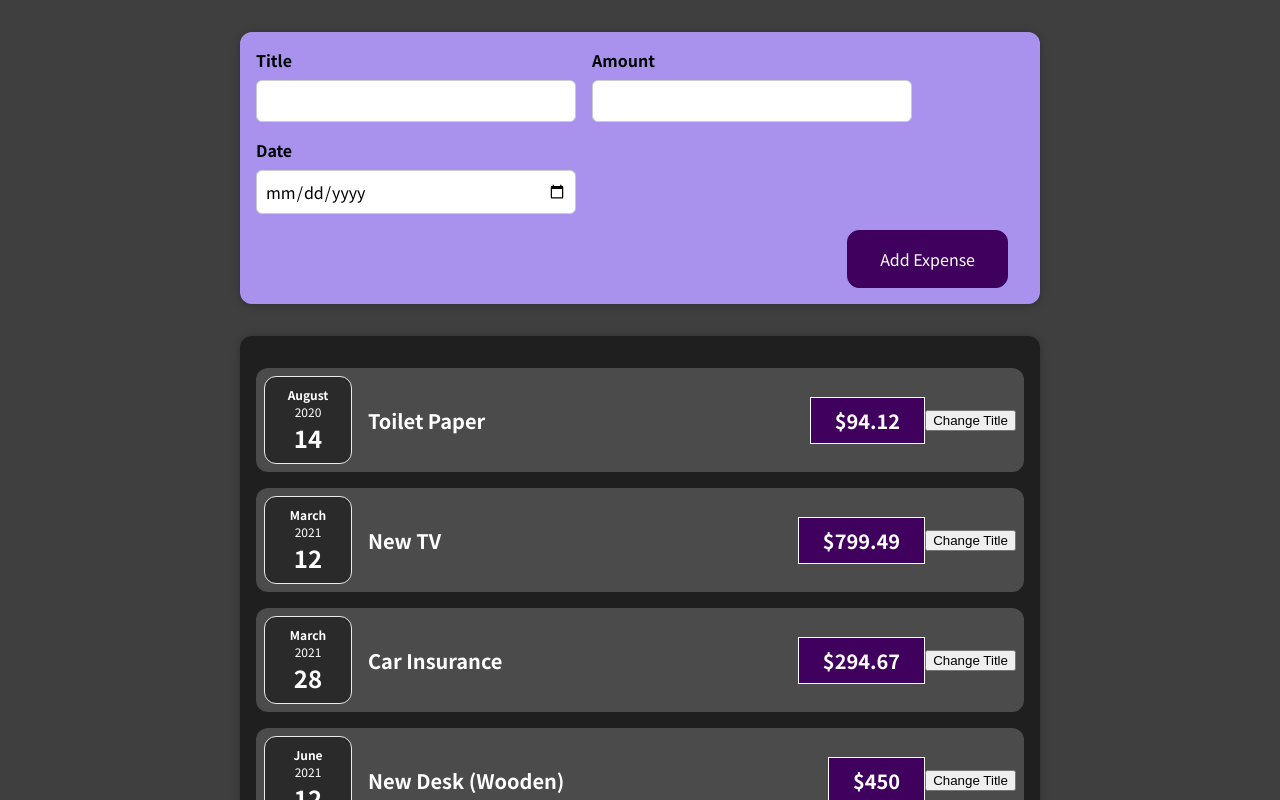
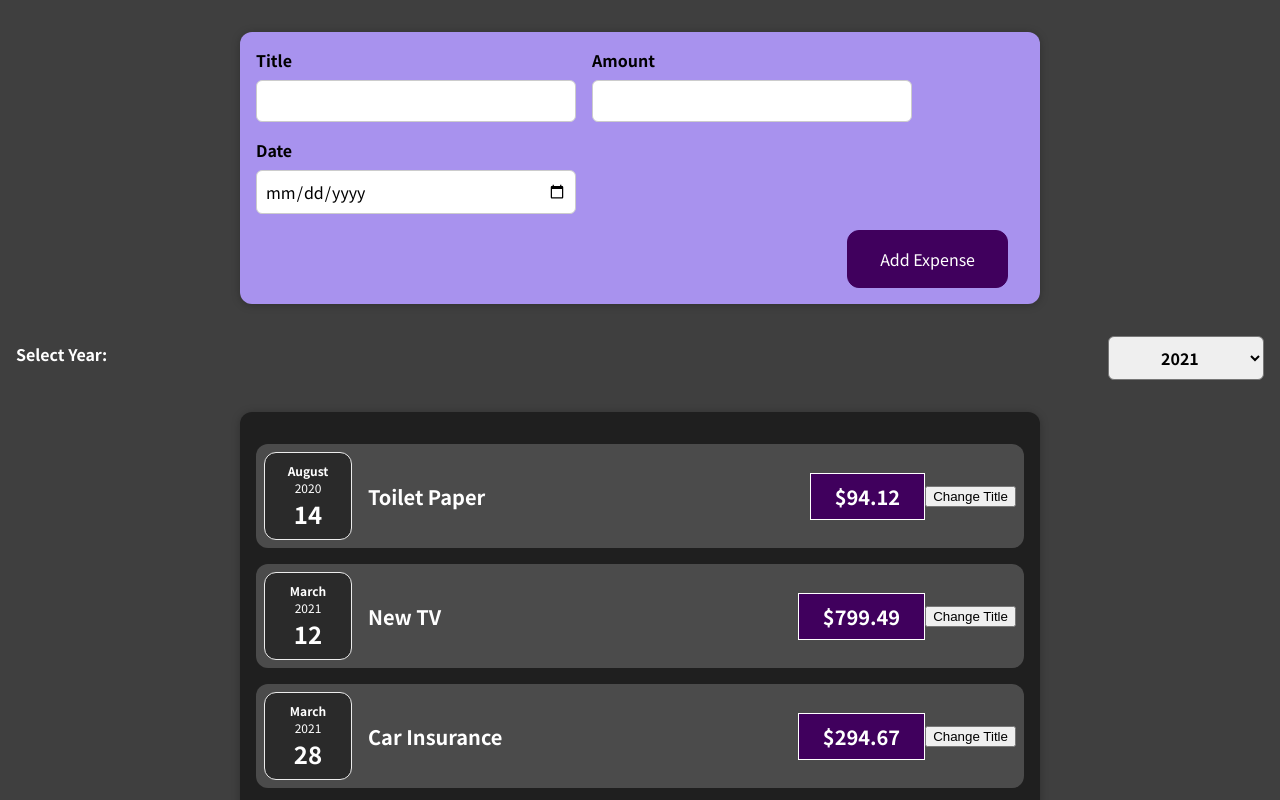
Before and after one commit to aceofbassgreg/udemy-react-complete-guide, a React (Create React App) app: page / in a window 1280 px wide. Shown: the top 800 px of the page. Built offline with nearby package versions, Linux system fonts and the light colour scheme.

Commit message:
Adds ExpensesFilter component, renders in Expenses component & passes state up to Expenses (assingment #2)

```diff
--- /dev/null
+++ b/src/components/Expenses/ExpenseFilter.css
@@ -0,0 +1,26 @@
+
+
+.expenses-filter {
+  color: white;
+  padding: 0 1rem;
+}
+
+.expenses-filter__control {
+  display: flex;
+  width: 100%;
+  align-items: center;
+  justify-content: space-between;
+  margin: 1rem 0;
+}
+
+.expenses-filter label {
+  font-weight: bold;
+  margin-bottom: 0.5rem;
+}
+
+.expenses-filter select {
+  font: inherit;
+  padding: 0.5rem 3rem;
+  font-weight: bold;
+  border-radius: 6px;
+}
--- /dev/null
+++ b/src/components/Expenses/ExpenseFilter.js
@@ -0,0 +1,32 @@
+import React, { useState } from 'react';
+import './ExpenseFilter.css';
+
+const ExpenseFilter = (props) => {
+  const [enteredYear, setEnteredYear] = useState('2021');
+
+  const changeHandler = (event) => {
+    const year = event.target.value;
+    setEnteredYear(year)
+    props.onChangeDateFilter(year)
+  }
+
+  return (
+    <div className="expenses-filter">
+      <div className="expenses-filter__control">
+        <label>Select Year:</label>
+        <select
+          className="expensesFilter"
+          onChange={ changeHandler }
+          value={ enteredYear }
+        >
+          <option value="2021">2021</option>
+          <option value="2020">2020</option>
+          <option value="2019">2019</option>
+          <option value="2018">2018</option>
+        </select>
+      </div>
+    </div>
+  )
+};
+
+export default ExpenseFilter;
--- a/src/components/Expenses/Expenses.js
+++ b/src/components/Expenses/Expenses.js
@@ -1,10 +1,15 @@
 import Card from '../UI/Card';
+import ExpenseFilter from './ExpenseFilter';
 import ExpenseItem from './ExpenseItem';
 import './Expenses.css';
 
 function Expenses(props) {
-
+  const filterByDate = (year) => {
+    console.log(year)
+  }
   return (
+    <div>
+      <ExpenseFilter onChangeDateFilter={ filterByDate }/>
       <Card className="expenses">
       {
         props.expenses.map(expenseItem => {
@@ -16,6 +21,7 @@
       })
     }
     </Card>
+  </div>
   )
 }
 
```
Lines whose indentation alone changed are shown as unchanged.
